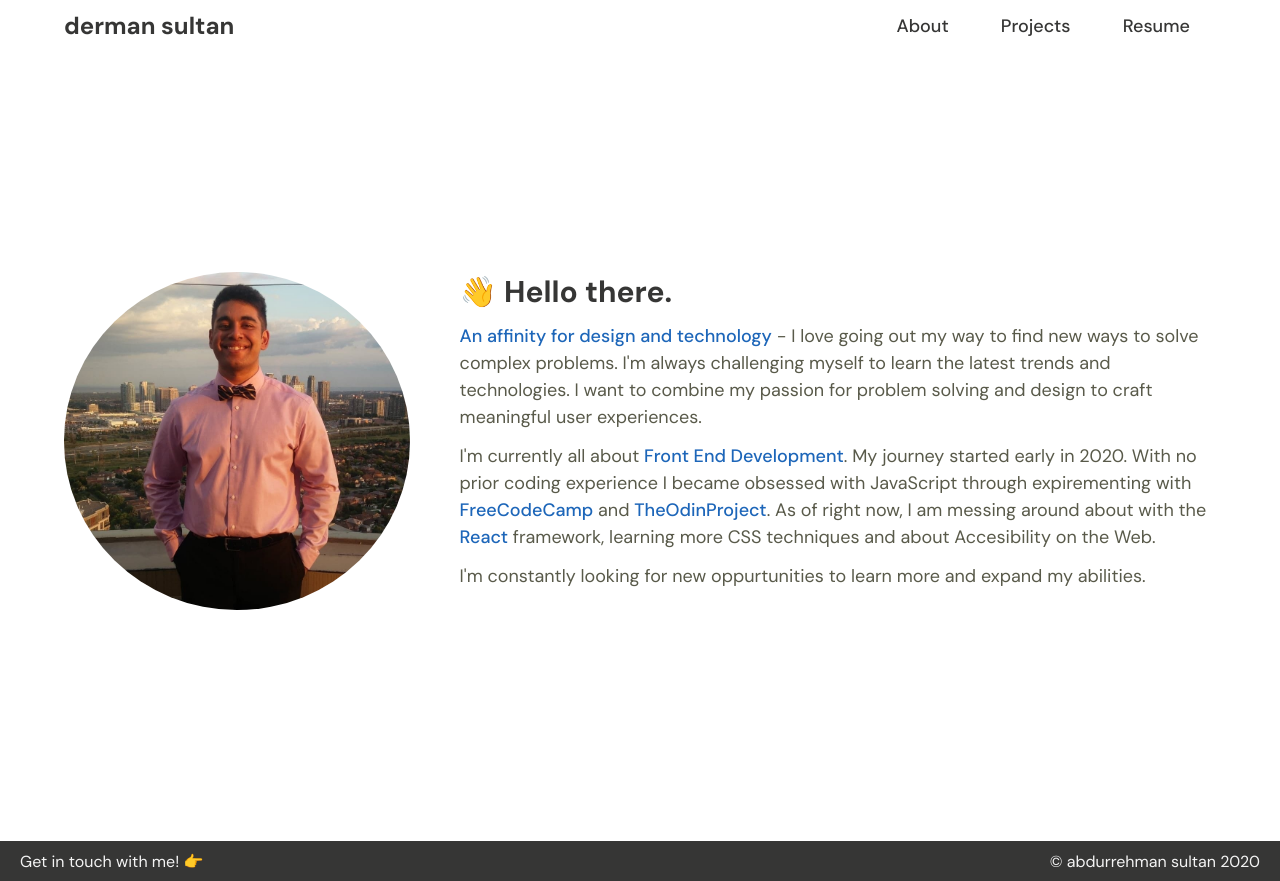
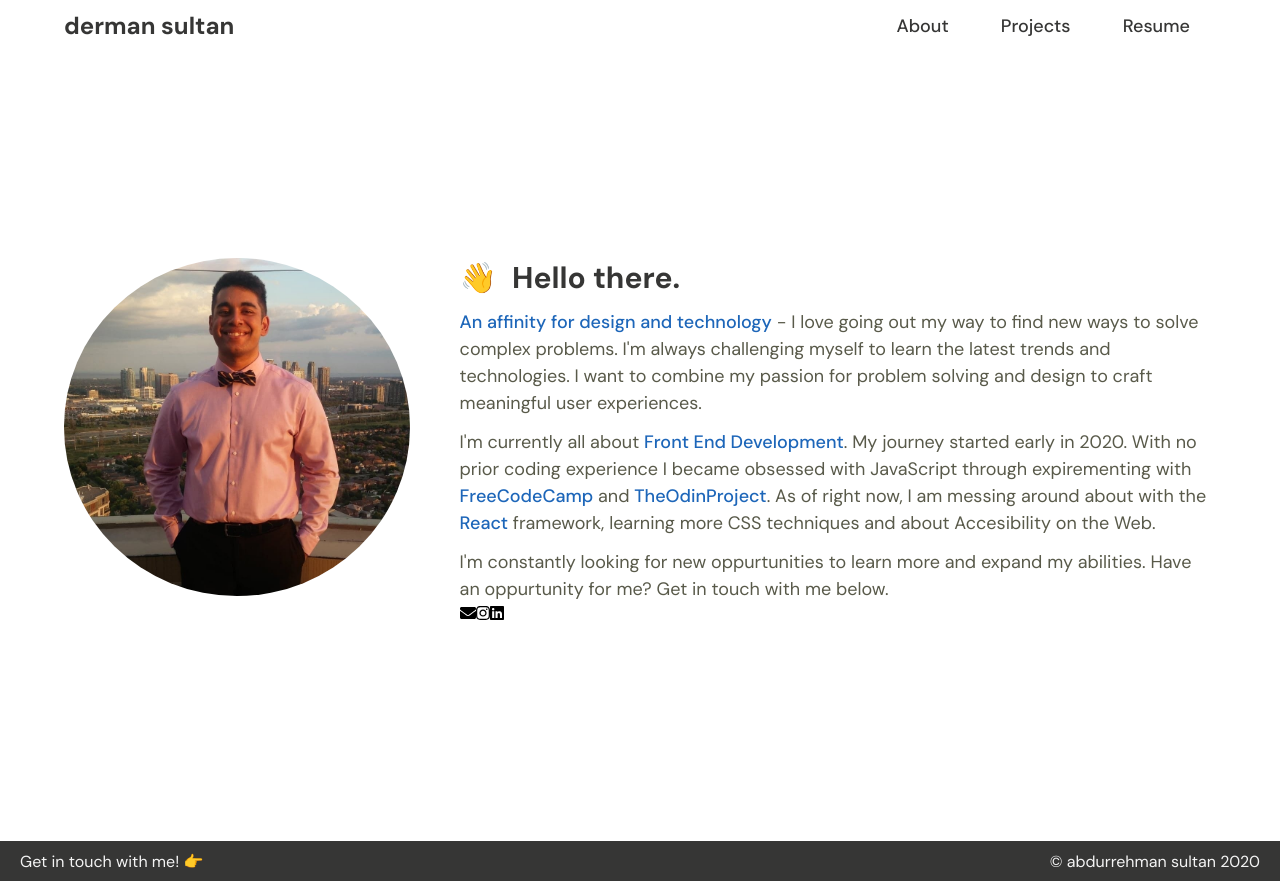
Before and after one commit to dermansultan/Portfolio2020, a React (Create React App) app: page /About in a window 1280 px wide. Built offline with nearby package versions, Linux system fonts and the light colour scheme.

Commit message:
FontAwesome Package added

```diff
--- a/package.json
+++ b/package.json
@@ -3,6 +3,11 @@
   "version": "0.1.0",
   "private": true,
   "dependencies": {
+    "@fortawesome/fontawesome-svg-core": "^1.2.32",
+    "@fortawesome/free-brands-svg-icons": "^5.15.1",
+    "@fortawesome/free-regular-svg-icons": "^5.15.1",
+    "@fortawesome/free-solid-svg-icons": "^5.15.1",
+    "@fortawesome/react-fontawesome": "^0.1.12",
     "@testing-library/jest-dom": "^5.11.5",
     "@testing-library/react": "^11.1.0",
     "@testing-library/user-event": "^12.1.10",
--- a/src/Components/About.jsx
+++ b/src/Components/About.jsx
@@ -1,21 +1,46 @@
-import React from 'react'
-import dp from '../Img/dp.jpg'
+import React from "react";
+import dp from "../Img/dp.jpg";
+import { FontAwesomeIcon } from "@fortawesome/react-fontawesome";
+import { faCoffee, faEnvelope, faEnvelopeOpen } from "@fortawesome/free-solid-svg-icons";
+import { faInstagram, faLinkedin } from "@fortawesome/free-brands-svg-icons";
 
 const About = () => {
-    return (
-        <div className='mainContainer About'>
-            <div className='aboutContainer'>
-                <img className='dp' src={dp}/>
-                <div className='aboutBio'>
-                    <h1 className='aboutGreeting'>👋 Hello there.</h1>
-                    <p className='aboutPara'><span>An affinity for design and technology</span> - I love going out my way to find new ways to solve complex problems. I'm always challenging myself to learn the latest trends and technologies. I want to combine my passion for problem solving and design to craft meaningful user experiences.</p>
-                    <p className='aboutPara'>I'm currently all about <span>Front End Development</span>. My journey started early in 2020. With no prior coding experience I became obsessed with JavaScript through expirementing with <span>FreeCodeCamp</span> and <span>TheOdinProject</span>.  As of right now, I am messing around about with the <span>React</span> framework, learning more CSS techniques and about Accesibility on the Web.</p>
-                    <p className='aboutPara'>I'm constantly looking for new oppurtunities to learn more and expand my abilities. </p>
-                </div>
-            </div>
+  return (
+    <div className="mainContainer About">
+      <div className="aboutContainer">
+        <img className="dp" src={dp} />
+        <div className="aboutBio">
+          <h1 className="aboutGreeting"> <span>👋</span>Hello there.</h1>
+          <p className="aboutPara">
+            <span>An affinity for design and technology</span> - I love going
+            out my way to find new ways to solve complex problems. I'm always
+            challenging myself to learn the latest trends and technologies. I
+            want to combine my passion for problem solving and design to craft
+            meaningful user experiences.
+          </p>
+          <p className="aboutPara">
+            I'm currently all about <span>Front End Development</span>. My
+            journey started early in 2020. With no prior coding experience I
+            became obsessed with JavaScript through expirementing with{" "}
+            <span>FreeCodeCamp</span> and <span>TheOdinProject</span>. As of
+            right now, I am messing around about with the <span>React</span>{" "}
+            framework, learning more CSS techniques and about Accesibility on
+            the Web.
+          </p>
+          <p className="aboutPara">
+            I'm constantly looking for new oppurtunities to learn more and
+            expand my abilities. Have an oppurtunity for me? Get in touch with
+            me below.
+          </p>
+          <div className="socialBtnWrapper">
+            <FontAwesomeIcon icon={faEnvelope} />
+            <FontAwesomeIcon icon={faInstagram} />
+            <FontAwesomeIcon icon={faLinkedin} />
+          </div>
         </div>
-    )
-}
+      </div>
+    </div>
+  );
+};
 
-
-export default About
+export default About;
--- a/src/Components/Home.jsx
+++ b/src/Components/Home.jsx
@@ -20,13 +20,16 @@ const Home = () => {
         <p className='tileDesc2'>UX/UI | Design Challenge</p>
         </div>
         <div className='tileWrap'>
-        <p className='tileDesc'>App Design</p>
+        <p className='tileDesc'>Game-Hero BootCamp - Mobile App </p>
+        <p className='tileDesc2'>UX/UI | Design Challenge</p>
         </div>
         <div className='tileWrap'>
-        <p className='tileDesc'>App Design - UX/UI Design</p>
+        <p className='tileDesc'>ToDoList - CRUD App (Vanilla Js + Local Storage)</p>
+        <p className='tileDesc2'>UX/UI | Front End Development</p>
         </div>
         <div className='tileWrap'>
-        <p className='tileDesc'>App Design - UX/UI Design</p>
+        <p className='tileDesc'>Weather - React </p>
+        <p className='tileDesc2'>UX/UI | Front End Development</p>
         </div>
         {/* <div className='tileWrap'>
         <img alt='RumaLogoBanner' draggable='false' className='tile' src={rumaBanner}/>
--- a/src/index.css
+++ b/src/index.css
@@ -285,6 +285,27 @@ footer {
   color: var(--main-txt-colour);
 }
 
+.aboutGreeting span {
+  animation-name: wave-animation;  /* Refers to the name of your @keyframes element below */
+  animation-duration: 2.5s;        /* Change to speed up or slow down */
+  animation-iteration-count: 1;  /* Never stop waving :) */
+  transform-origin: 70% 70%;       /* Pivot around the bottom-left palm */
+  display: inline-block;
+  padding-right: 15px;
+}
+
+@keyframes wave-animation {
+  0% { transform: rotate( 0.0deg) }
+ 10% { transform: rotate(14.0deg) }  /* The following five values can be played with to make the waving more or less extreme */
+ 20% { transform: rotate(-8.0deg) }
+ 30% { transform: rotate(14.0deg) }
+ 40% { transform: rotate(-4.0deg) }
+ 50% { transform: rotate(10.0deg) }
+ 60% { transform: rotate( 0.0deg) }  /* Reset for the last half to pause */
+100% { transform: rotate( 0.0deg) }
+}
+
+
 .aboutPara {
   font-weight: 400;
   padding-top: 12px;
```
Also changed, not shown: 1 other file (tests, documents, lock files or other folders).
